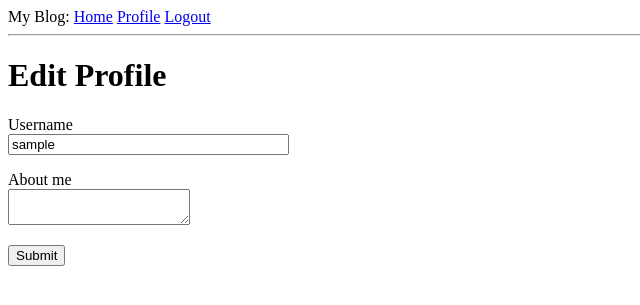
After one commit to Tenjin0/blog-python-flask, a Flask app: page /edit_profile in a window 1280 px wide. The commit adds this page. Shown: the top 305 px of the page, without its empty margins (0-640 px from the left). Run offline with Flask 2, Linux system fonts and the light colour scheme; the visitor is signed in with stand-in values (Sample User, id 1); data comes from the database, SQL or seed files in the repository.

Commit message:
Profile : Add Edit profile

```diff
--- a/app/form.py
+++ b/app/form.py
@@ -1,6 +1,6 @@
 from flask_wtf import FlaskForm
-from wtforms import StringField, PasswordField, BooleanField, SubmitField
-from wtforms.validators import ValidationError, DataRequired, Email, EqualTo
+from wtforms import StringField, PasswordField, BooleanField, SubmitField, TextAreaField
+from wtforms.validators import ValidationError, DataRequired, Email, EqualTo, Length
 from app.models import User
 
 
@@ -28,3 +28,9 @@ class RegistrationForm(FlaskForm):
         user = User.query.filter_by(email=email.data).first()
         if user is not None:
             raise ValidationError('Please use a different email address')
+
+
+class EditProfileFom(FlaskForm):
+    username = StringField('Username', validators=[DataRequired()])
+    about_me = TextAreaField('About me', validators=[Length(min=0, max=140)])
+    submit = SubmitField("Submit")
--- a/app/models.py
+++ b/app/models.py
@@ -11,6 +11,8 @@ class User(UserMixin, db.Model):
     email = db.Column(db.String(120), index=True, unique=True)
     password_hash = db.Column(db.String(128))
     posts = db.relationship('Post', backref='author', lazy='dynamic')
+    about_me = db.Column(db.String(140))
+    last_me = db.Column(db.DateTime, default=datetime.utcnow)
 
     def avatar(self, size):
         digest = md5(self.email.lower().encode('utf-8')).hexdigest()
--- a/app/routes.py
+++ b/app/routes.py
@@ -2,8 +2,16 @@ from app import app, db
 from flask import render_template, flash, redirect, url_for, request
 from flask_login import current_user, login_user, logout_user, login_required
 from app.models import User
-from app.form import LoginForm, RegistrationForm
+from app.form import LoginForm, RegistrationForm, EditProfileFom
 from werkzeug.urls import url_parse
+from datetime import datetime
+
+
+@app.before_request
+def before_request():
+    if current_user.is_authenticated:
+        current_user.last_seen = datetime.utcnow()
+        db.session.commit()
 
 
 @app.route('/')
@@ -64,3 +72,19 @@ def user(username):
         {'author': user, 'body': 'Test post #2'}
     ]
     return render_template('user.html', user=user, posts=posts)
+
+
+@app.route('/edit_profile', methods=['GET', 'POST'])
+@login_required
+def edit_profile():
+    form = EditProfileFom()
+    if form.validate_on_submit():
+        current_user.username = form.username.data
+        current_user.about_me = form.about_me.data
+        db.session.commit()
+        flash("Your changes have been saved")
+        return redirect(url_for('edit_profile'))
+    elif request.method == 'GET':
+        form.username.data = current_user.username
+        form.about_me.data = current_user.about_me
+    return render_template('edit_profile.html', title="Edit Profile", form=form)
--- /dev/null
+++ b/app/templates/_post.html
@@ -0,0 +1,6 @@
+<table>
+    <tr valign="top">
+        <td><img src="{{ post.author.avatar(36) }}"></td>
+        <td>{{ post.author.username }} says:<br>{{ post.body }}</td>
+    </tr>
+</table>
--- /dev/null
+++ b/app/templates/edit_profile.html
@@ -0,0 +1,25 @@
+{% extends "layout.html" %}
+
+{% block content %}
+<h1>Edit Profile</h1>
+<form action="" method="post">
+    {{ form.hidden_tag() }}
+    <p>
+        {{ form.username.label }} <br>
+        {{ form.username(size=32)}} <br>
+        {% for error in form.username.errors %}
+        <span style="color: red;">{{error}}</span>
+        {% endfor %}
+    </p>
+    <p>
+        {{ form.about_me.label }} <br>
+        {{ form.about_me(size=32)}} <br>
+        {% for error in form.about_me.errors %}
+        <span style="color: red;">{{error}}</span>
+        {% endfor%}
+    </p>
+    <p>
+        {{ form.submit() }}
+    </p>
+</form>
+{% endblock %}
```
Also changed, not shown: app/templates/user.html (+17 -7 lines), migrations/versions/bb65d915ac22_new_fields_in_user_model.py (added, +30 -0 lines).
